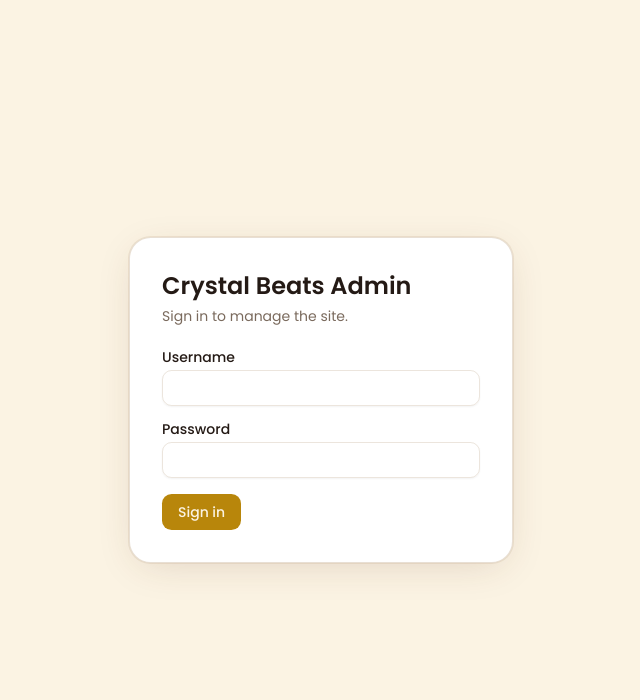
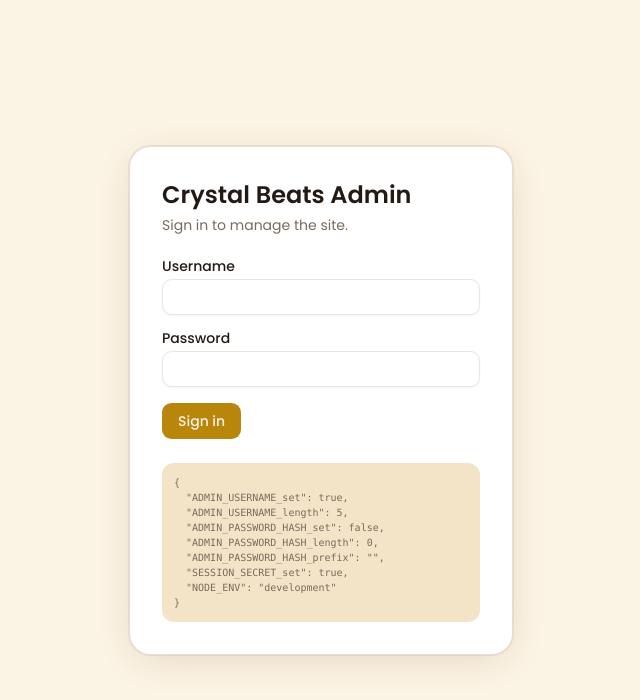
Before and after one commit to raiankit4999-stack/-mrugeshlivemusic1.com, a Next.js app: page /admin/login in a window 1280 px wide. Shown: the top 700 px of the page, without its empty margins (319-959 px from the left). Built offline with nearby package versions, Linux system fonts and the light colour scheme; no server answers.

Commit message:
Temporary debug output on login page to diagnose env vars

```diff
--- a/src/app/admin/login/page.tsx
+++ b/src/app/admin/login/page.tsx
@@ -7,6 +7,17 @@ export const metadata: Metadata = {
 };
 
 export default function AdminLoginPage() {
+  const debug = {
+    ADMIN_USERNAME_set: Boolean(process.env.ADMIN_USERNAME),
+    ADMIN_USERNAME_length: process.env.ADMIN_USERNAME?.length ?? 0,
+    ADMIN_PASSWORD_HASH_set: Boolean(process.env.ADMIN_PASSWORD_HASH),
+    ADMIN_PASSWORD_HASH_length: process.env.ADMIN_PASSWORD_HASH?.length ?? 0,
+    ADMIN_PASSWORD_HASH_prefix: process.env.ADMIN_PASSWORD_HASH?.slice(0, 4) ?? "",
+    SESSION_SECRET_set: Boolean(process.env.SESSION_SECRET),
+    NODE_ENV: process.env.NODE_ENV,
+    VERCEL_ENV: process.env.VERCEL_ENV,
+  };
+
   return (
     <div className="flex min-h-screen items-center justify-center bg-background px-4">
       <div className="w-full max-w-sm rounded-2xl border border-border bg-card p-8 shadow-luxury">
@@ -15,6 +26,9 @@ export default function AdminLoginPage() {
         <div className="mt-6">
           <LoginForm />
         </div>
+        <pre className="mt-6 overflow-x-auto rounded-lg bg-muted p-3 text-[10px] text-stone">
+          {JSON.stringify(debug, null, 2)}
+        </pre>
       </div>
     </div>
   );
```
